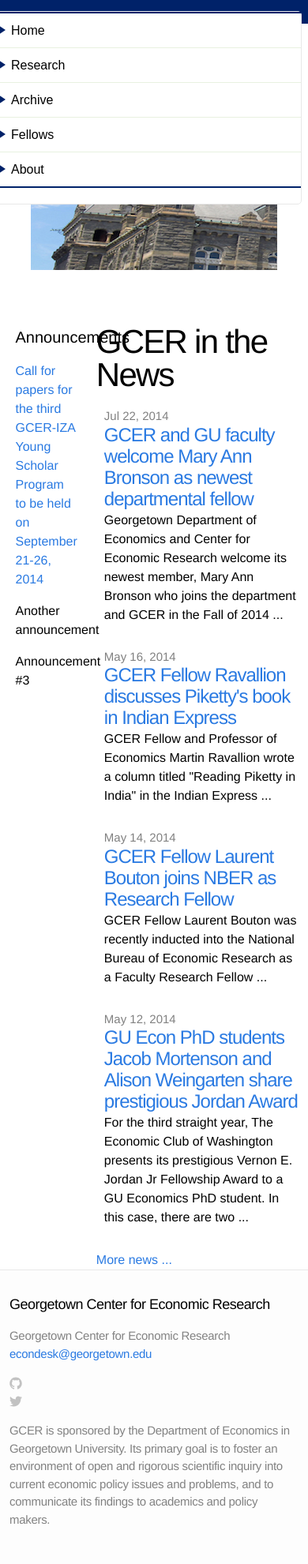
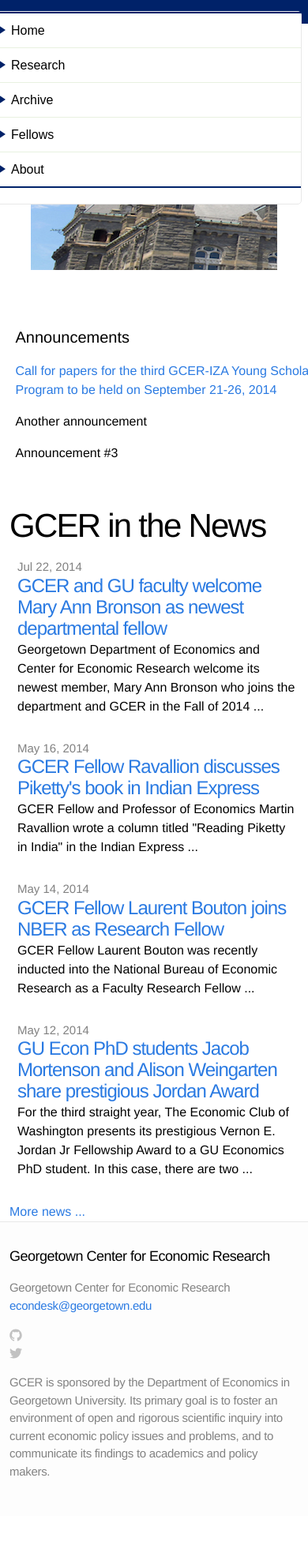
Before and after one commit to georgetown-econ/gcer, a Jekyll site: the page built from index.html, in a window 390 px wide. Shown: the whole page at 79% size. Built offline with Jekyll 4.4.1, drawn with Linux system fonts in a browser that asks for light colours; after the commit the page ends 1920 px from its top, so only the background shows below that.

Commit message:
Announcements should not be on the left on small screens.

```diff
--- a/css/gcer.css
+++ b/css/gcer.css
@@ -340,6 +340,53 @@
 .highlight .vi { color: #008080 } /* Name.Variable.Instance */
 .highlight .il { color: #009999 } /* Literal.Number.Integer.Long */
 
+.announcements {
+  float: left;
+  width: 30%;
+  padding-top: 50px;
+}
+
+.announcements h2 {
+  font-size: 1.25em;
+}
+
+.announcements li {
+  list-style-type: none;
+  margin-top: 1em;
+}
+
+.content {
+  float: right;
+  width: 70%
+}
+
+.left-panel {
+  max-width: 20%;
+  margin: 5%;
+}
+
+#navigation {
+  margin-bottom: 20px;
+}
+
+.posts .post-details {
+  overflow: auto;
+  width: 100%;
+}
+
+/* Carousel */
+.slick-list {
+  height: 200px;
+}
+
+.slick-slider {
+  margin-bottom: 0px;
+}
+
+#navigation {
+  position:relative;
+  width:auto !important;
+}
 
 /* media queries */
 /* ----------------------------------------------------------*/
@@ -423,52 +470,20 @@
     width: auto;
     margin: 0 0 15px; }
 
+  .content {
+    float: right;
+    width: 100%
+  }
+
+  .left-panel {
+    max-width: 100%;
+    margin: 5%;
+    width: 100%;
   }
 
   .announcements {
-  float: left;
-  width: 30%;
-  padding-top: 50px;
-}
-
-.announcements h2 {
-  font-size: 1.25em;
-}
-
-.announcements li {
-  list-style-type: none;
-  margin-top: 1em;
-}
-
-.content {
-  float: right;
-  width: 70%
-}
-
-.left-panel {
-  max-width: 20%;
+    width: 100%;
     margin: 5%;
   }
 
-#navigation {
-  margin-bottom: 20px;
 }
-
-.posts .post-details {
-  overflow: auto;
-  width: 100%;
-}
-
-/* Carousel */
-.slick-list {
-  height: 200px;
-}
-
-.slick-slider {
-  margin-bottom: 0px;
-}
-
-#navigation {
-  position:relative;
-  width:auto !important;
-}
```
Lines whose indentation alone changed are shown as unchanged.
